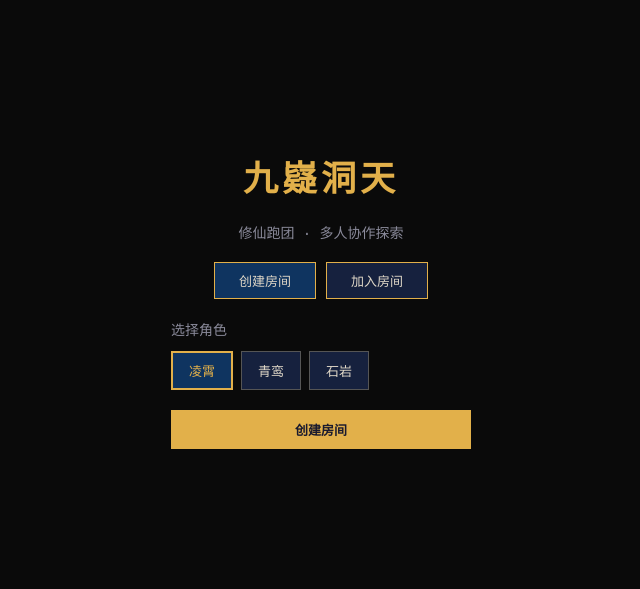
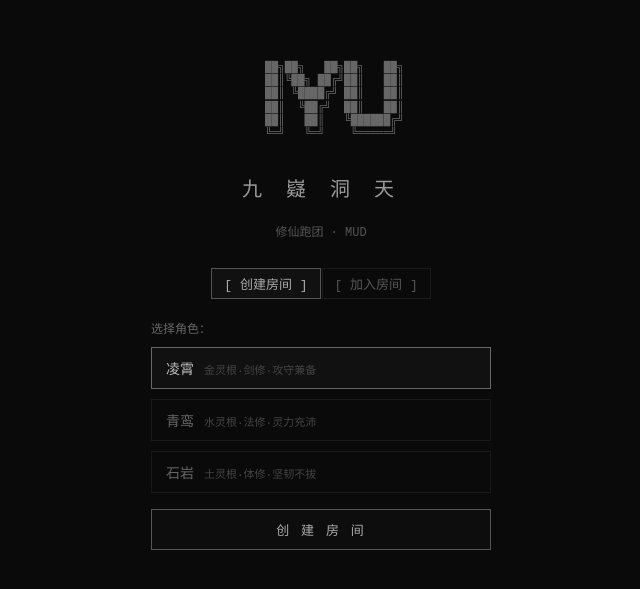
Before and after one commit to duz365/xiuxian-tuanke, a React (Vite) app in the folder xiuxian-tuanke/client/: page / in a window 1280 px wide. Shown: the part 101-690 px from the top of the page, without its empty margins (319-959 px from the left). Built offline with nearby package versions, Linux system fonts and the light colour scheme.

Commit message:
Update LoginScreen.tsx

```diff
--- a/xiuxian-tuanke/client/src/components/LoginScreen.tsx
+++ b/xiuxian-tuanke/client/src/components/LoginScreen.tsx
@@ -1,96 +1,40 @@
 import { useState } from 'react'
+const CHARS = [{ name: '凌霄', desc: '金灵根·剑修·攻守兼备' }, { name: '青鸾', desc: '水灵根·法修·灵力充沛' }, { name: '石岩', desc: '土灵根·体修·坚韧不拔' }]
 
-const CHARACTERS = ['凌霄', '青鸾', '石岩']
-
-interface Props {
-  onCreate: (name: string) => void
-  onJoin: (name: string, sessionId: string) => void
-}
-
-export default function LoginScreen({ onCreate, onJoin }: Props) {
+export default function LoginScreen({ onCreate, onJoin }: { onCreate: (n: string) => void; onJoin: (n: string, s: string) => void }) {
   const [name, setName] = useState('凌霄')
   const [joinId, setJoinId] = useState('')
-  const [mode, setMode] = useState<'create' | 'join'>('create')
+  const [mode, setMode] = useState<'create'|'join'>('create')
 
   return (
-    <div style={{
-      display: 'flex', flexDirection: 'column', alignItems: 'center',
-      justifyContent: 'center', height: '100%', gap: '20px'
-    }}>
-      <h1 style={{ color: '#e2b04a', fontSize: '2.5em', letterSpacing: '4px' }}>
-        九嶷洞天
-      </h1>
-      <p style={{ color: '#8a8a9a' }}>修仙跑团 · 多人协作探索</p>
+    <div style={{ display: 'flex', flexDirection: 'column', alignItems: 'center', justifyContent: 'center', height: '100%', gap: '20px' }}>
+      <pre style={{ color: '#666', fontSize: '11px', lineHeight: 1.2 }}>{`
+    ██╗██╗   ██╗██╗   ██╗
+    ██║╚██╗ ██╔╝██║   ██║
+    ██║ ╚████╔╝ ██║   ██║
+    ██║  ╚██╔╝  ██║   ██║
+    ██║   ██║   ╚██████╔╝
+    ╚═╝   ╚═╝    ╚═════╝
+      `}</pre>
+      <div style={{ color: '#999', fontSize: '20px', letterSpacing: '6px' }}>九 嶷 洞 天</div>
+      <div style={{ color: '#555', fontSize: '12px' }}>修仙跑团 · MUD</div>
 
-      <div style={{ display: 'flex', gap: '10px' }}>
-        <button
-          onClick={() => setMode('create')}
-          style={{
-            padding: '8px 24px',
-            background: mode === 'create' ? '#0f3460' : '#16213e',
-            color: '#e0d8c8', border: '1px solid #e2b04a',
-            cursor: 'pointer'
-          }}
-        >
-          创建房间
-        </button>
-        <button
-          onClick={() => setMode('join')}
-          style={{
-            padding: '8px 24px',
-            background: mode === 'join' ? '#0f3460' : '#16213e',
-            color: '#e0d8c8', border: '1px solid #e2b04a',
-            cursor: 'pointer'
-          }}
-        >
-          加入房间
-        </button>
+      <div style={{ display: 'flex', gap: '1px', marginTop: '8px' }}>
+        <button onClick={() => setMode('create')} style={{ background: mode === 'create' ? '#111' : '#0a0a0a', border: mode === 'create' ? '1px solid #555' : '1px solid #1a1a1a', color: mode === 'create' ? '#aaa' : '#555' }}>[ 创建房间 ]</button>
+        <button onClick={() => setMode('join')} style={{ background: mode === 'join' ? '#111' : '#0a0a0a', border: mode === 'join' ? '1px solid #555' : '1px solid #1a1a1a', color: mode === 'join' ? '#aaa' : '#555' }}>[ 加入房间 ]</button>
       </div>
 
-      <div style={{ display: 'flex', flexDirection: 'column', gap: '12px', minWidth: '300px' }}>
-        <label style={{ color: '#8a8a9a' }}>选择角色</label>
-        <div style={{ display: 'flex', gap: '8px' }}>
-          {CHARACTERS.map(c => (
-            <button
-              key={c}
-              onClick={() => setName(c)}
-              style={{
-                padding: '8px 16px',
-                background: name === c ? '#0f3460' : '#16213e',
-                color: name === c ? '#e2b04a' : '#e0d8c8',
-                border: name === c ? '2px solid #e2b04a' : '1px solid #555',
-                cursor: 'pointer'
-              }}
-            >
-              {c}
-            </button>
-          ))}
-        </div>
-
-        {mode === 'join' && (
-          <input
-            type="text"
-            placeholder="输入房间号"
-            value={joinId}
-            onChange={e => setJoinId(e.target.value)}
-            style={{
-              padding: '8px 12px', background: '#16213e', color: '#e0d8c8',
-              border: '1px solid #555', outline: 'none'
-            }}
-          />
-        )}
-
-        <button
-          onClick={() => mode === 'create' ? onCreate(name) : onJoin(name, joinId)}
-          disabled={mode === 'join' && !joinId}
-          style={{
-            padding: '10px', marginTop: '8px',
-            background: '#e2b04a', color: '#1a1a2e',
-            border: 'none', fontWeight: 'bold', cursor: 'pointer',
-            opacity: mode === 'join' && !joinId ? 0.5 : 1
-          }}
-        >
-          {mode === 'create' ? '创建房间' : '加入房间'}
+      <div style={{ display: 'flex', flexDirection: 'column', gap: '10px', minWidth: '340px' }}>
+        <div style={{ color: '#666', fontSize: '12px' }}>选择角色：</div>
+        {CHARS.map(c => (
+          <button key={c.name} onClick={() => setName(c.name)} style={{ padding: '10px 14px', textAlign: 'left', background: name === c.name ? '#111' : '#0a0a0a', border: name === c.name ? '1px solid #666' : '1px solid #1a1a1a', color: name === c.name ? '#bbb' : '#666' }}>
+            <span style={{ fontSize: '14px' }}>{c.name}</span>
+            <span style={{ marginLeft: '10px', color: '#444', fontSize: '11px' }}>{c.desc}</span>
+          </button>
+        ))}
+        {mode === 'join' && <input placeholder="输入房间号..." value={joinId} onChange={e => setJoinId(e.target.value)} style={{ marginTop: '4px' }} />}
+        <button onClick={() => mode === 'create' ? onCreate(name) : onJoin(name, joinId)} disabled={mode === 'join' && !joinId} style={{ marginTop: '6px', padding: '10px', border: '1px solid #555', color: '#aaa', letterSpacing: '2px' }}>
+          {mode === 'create' ? '创 建 房 间' : '加 入 房 间'}
         </button>
       </div>
     </div>
```
